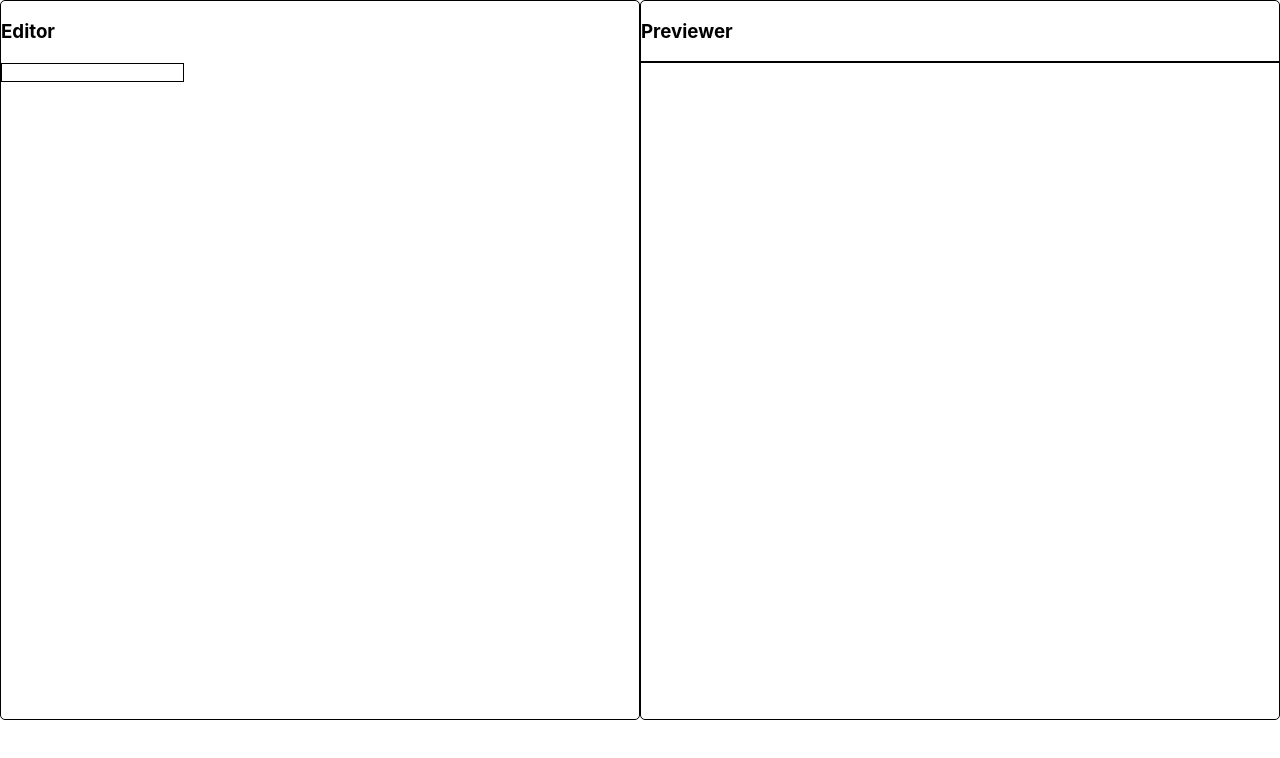
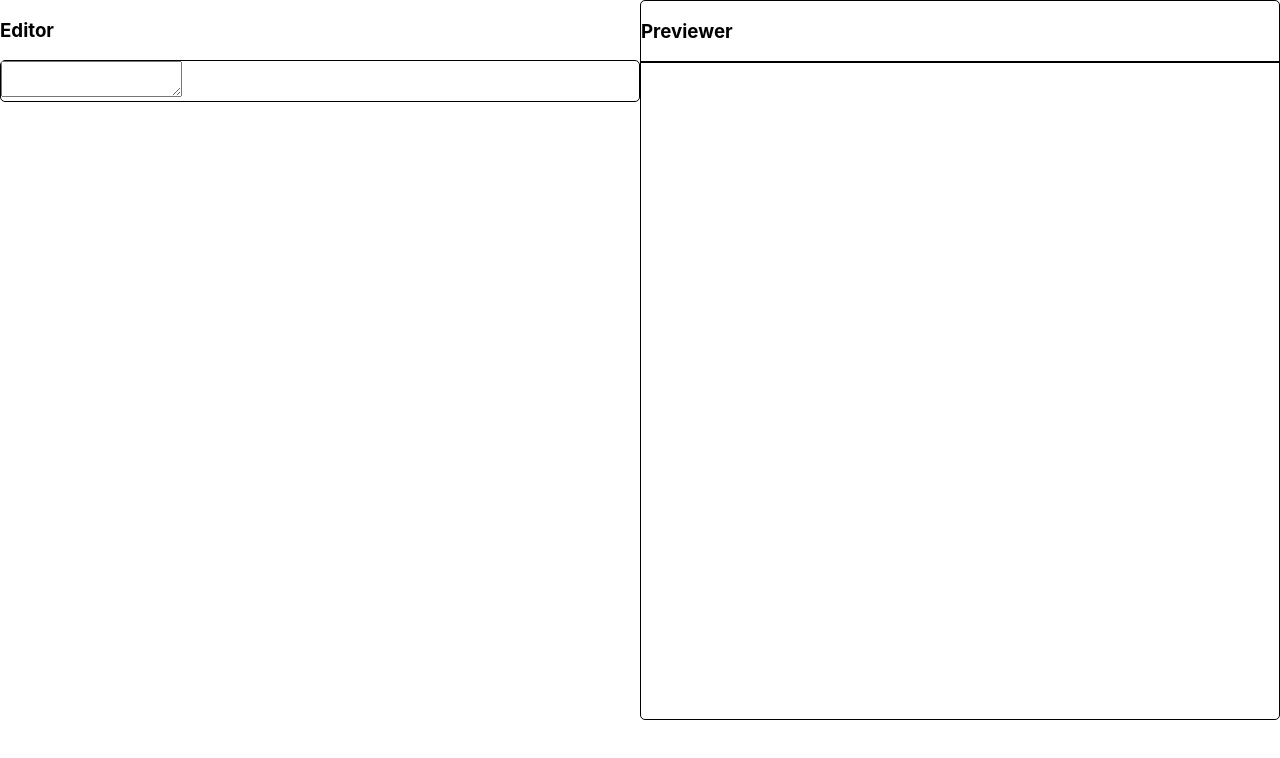
Before and after one commit to kris-perova/markdown-previewer, a React (Create React App) app: page / in a window 1280 px wide. Shown: the top 758 px of the page. Built offline with nearby package versions, Linux system fonts and the light colour scheme.

Commit message:
renamed containers:
renamed containers and class names

```diff
--- a/src/components/EditorField.js
+++ b/src/components/EditorField.js
@@ -1,17 +1,23 @@
 const EditorField = ({text, setText}) => {
+
     const handleChange = (e) => {
         setText(e.target.value);
     }
 
     return (
-        <div className={'editorField'}>
-            <h3 className={'header'}>Editor</h3>
-            <input
-                className={'textArea'}
-                type={'text'}
-                onChange={handleChange}
-                value={text} // устанавливается из состояния компонента [text]
-            />
+        <div className={'editorBlock'}>
+            <div>
+                <h3 className={'header'}>Editor</h3>
+            </div>
+
+            <div className={'editorField'}>
+                <textarea
+                    className={'inputArea'}
+                    onChange={handleChange}
+                    value={text} // устанавливается из состояния компонента [text]
+                />
+            </div>
+
         </div>
     );
 }
```
